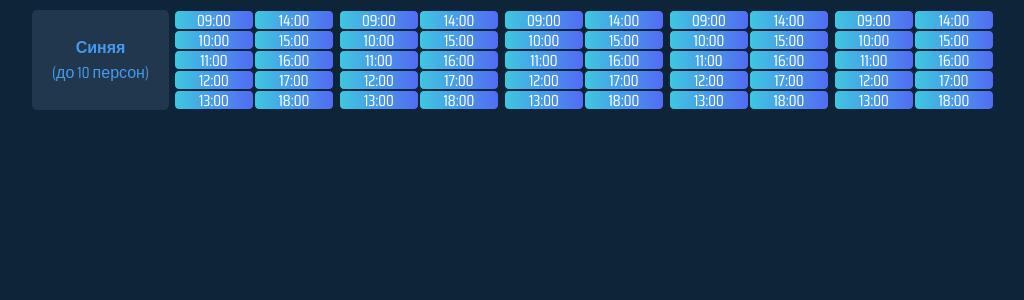
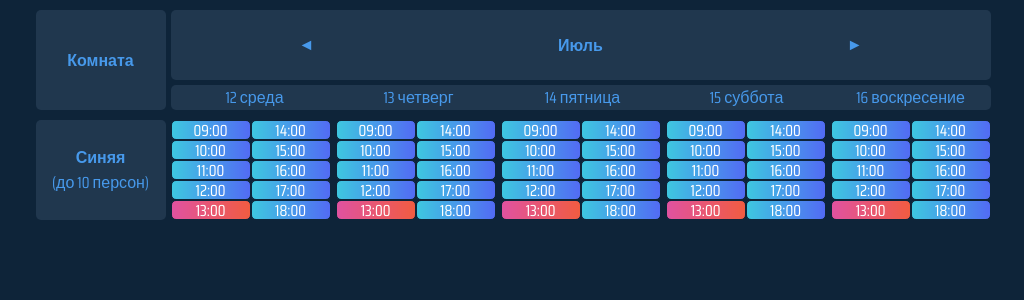
Before and after one commit to feshott/time-board, a React (Create React App) app: page / in a window 1280 px wide. Shown: the top 300 px of the page, without its empty margins (127-1151 px from the left). Built offline with nearby package versions, Linux system fonts and the light colour scheme.

Commit message:
add menu

```diff
--- a/src/App.js
+++ b/src/App.js
@@ -1,11 +1,13 @@
 import React, { Component } from 'react';
-import Week from './Week/Week'
+import Week from './Week/Week';
+import DateApp from './DateApp/DateApp';
 import './App.css';
 
 export default class App extends Component {
   render() {
     return (
       <div className="App">
+        <DateApp/>
         <Week roomName={'Синяя'} roomMaxPeople={'10'}/>
       </div>
     );
--- /dev/null
+++ b/src/DateApp/DateApp.css
@@ -0,0 +1,66 @@
+.date{
+  display: flex;
+  justify-content: center;
+  margin: 10px 0px;
+}
+.date_title{
+  width: 130px;
+  display: flex;
+  justify-content: center;
+  align-items: center;
+  font-family: 'Saira Condensed', sans-serif;
+  font-weight: 700;
+  color: #4799eb;
+  background: #20374E;
+  border-radius: 5px;
+}
+.date_month{
+  font-family: 'Saira Condensed', sans-serif;
+  font-weight: 700;
+  color: #4799eb;
+}
+.date_info{
+  margin-left: 5px;
+  display: flex;
+  flex-direction: column;
+}
+.date_week_wrapper{
+  display: flex;
+  justify-content: space-around;
+  align-items: center;
+  padding: 15px 0px;
+  background: #20374E;
+  border-radius: 5px;
+}
+.date_btn_back{
+  display: flex;
+  justify-content: center;
+  align-items: center;
+  width: 40px;
+  height: 40px;
+  color: #4799eb;
+}
+.date_btn_next{
+  display: flex;
+  justify-content: center;
+  align-items: center;
+  width: 40px;
+  height: 40px;
+  color: #4799eb;
+}
+.date_day_wrapper{
+  display: flex;
+  justify-content: center;
+  align-items: center;
+  background: #20374E;
+  border-radius: 5px;
+  margin-top: 5px;
+}
+.date_day{
+  font-family: 'Saira Condensed', sans-serif;
+  font-weight: 400;
+  color: #4799eb;
+  text-align: center;
+  width: 160px;
+  margin-left: 4px;
+}
--- /dev/null
+++ b/src/DateApp/DateApp.js
@@ -0,0 +1,36 @@
+import React, { Component } from 'react'
+import './DateApp.css';
+
+export default class DateApp extends Component {
+  constructor(){
+    super()
+  }
+
+  render(){
+    return(
+      <div className='date'>
+
+        <div className="date_title">Комната</div>
+
+        <div className="date_info">
+
+          <div className="date_week_wrapper">
+            <div className="date_btn_back">&#9668;</div>
+            <div className="date_month">Июль</div>
+            <div className="date_btn_next">&#9658;</div>
+          </div>
+
+          <div className="date_day_wrapper">
+            <div className="date_day">12 среда</div>
+            <div className="date_day">13 четверг</div>
+            <div className="date_day">14 пятница</div>
+            <div className="date_day">15 суббота</div>
+            <div className="date_day">16 воскресение</div>
+          </div>
+
+        </div>
+
+      </div>
+    );
+  }
+}
--- a/src/Day/Day.css
+++ b/src/Day/Day.css
@@ -7,6 +7,7 @@
   border-radius: 5px;
   overflow: hidden;
   margin-left: 5px;
+  width: 160px;
 }
 .time{
   width: 80px;
@@ -21,3 +22,6 @@
   border-radius: 5px;
   border: 1px #0E2439 solid;
 }
+.time_active{
+  background: linear-gradient(to right,#e052a0,#f15c41);
+}
--- a/src/Day/Day.js
+++ b/src/Day/Day.js
@@ -16,7 +16,7 @@ export default class Day extends Component {
         <div className="time time_2">10:00</div>
         <div className="time time_3">11:00</div>
         <div className="time time_4">12:00</div>
-        <div className="time time_5">13:00</div>
+        <div className="time time_5 time_active">13:00</div>
         <div className="time time_6">14:00</div>
         <div className="time time_7">15:00</div>
         <div className="time time_8">16:00</div>
--- a/src/Week/Week.css
+++ b/src/Week/Week.css
@@ -2,15 +2,16 @@
   display: flex;
   justify-content: center;
   margin: 10px 0px;
+
 }
 .week_info{
+  width: 130px;
   display: flex;
   justify-content: center;
   align-items: center;
   flex-direction: column;
   background: #20374E;
   border-radius: 5px;
-  padding: 0 20px;
 }
 .week_title{
   font-family: 'Saira Condensed', sans-serif;
@@ -21,4 +22,5 @@
   font-family: 'Saira Condensed', sans-serif;
   font-weight: 400;
   color: #4799eb;
+  text-align: center;
 }
```
Also changed, not shown: plan_work.png (deleted), 1 other file (tests, documents, lock files or other folders).
